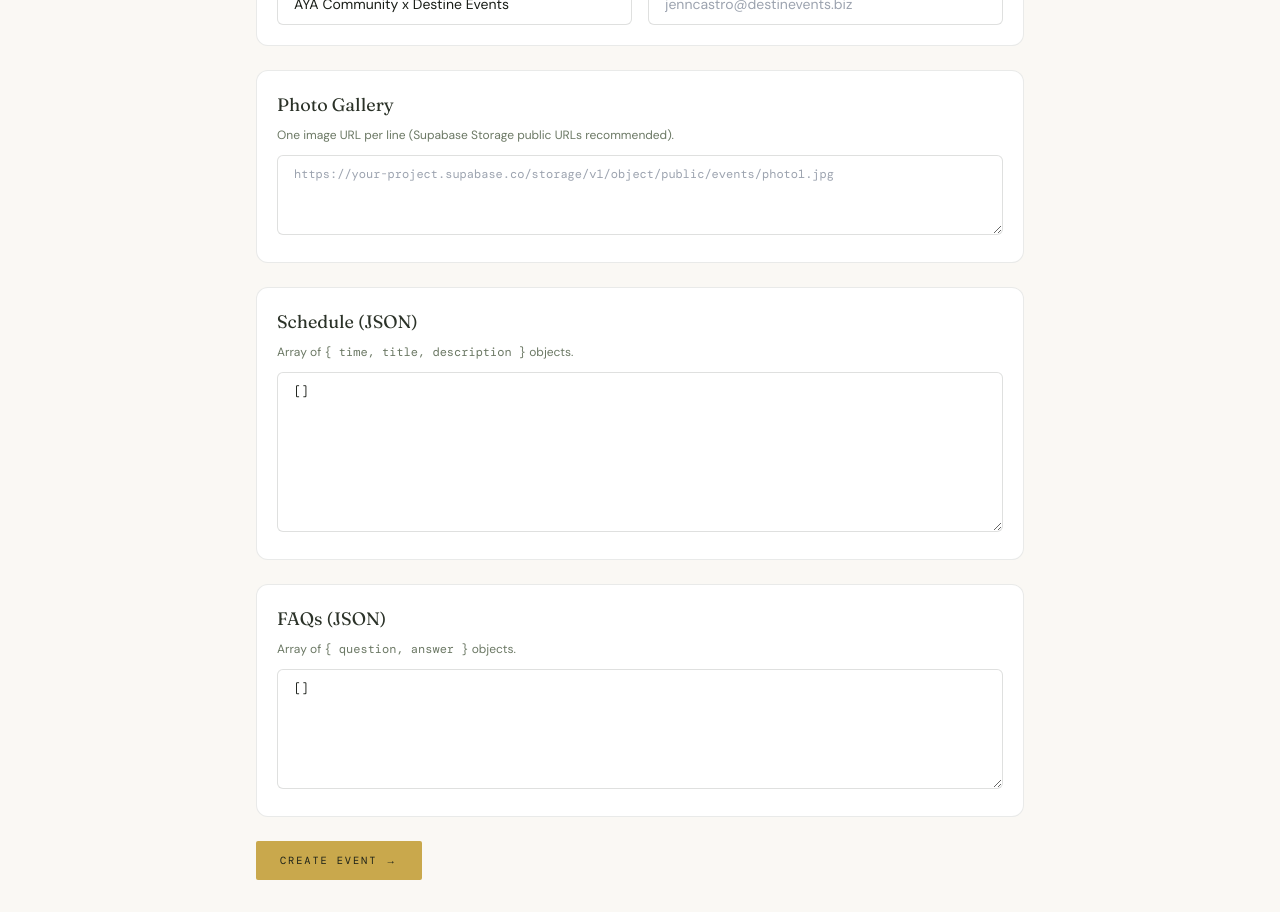
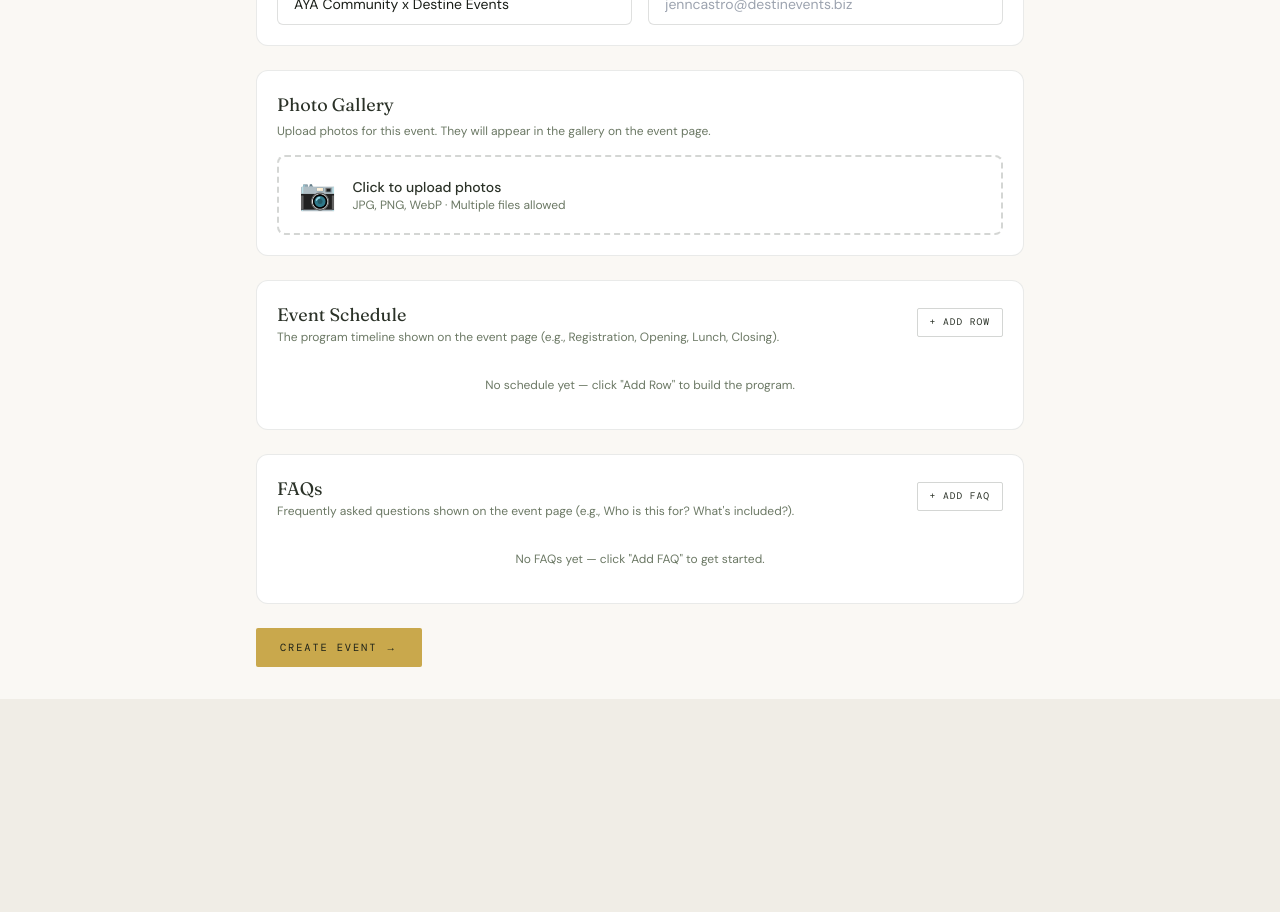
Before and after one commit to destinevents/AYATicketing, a Next.js app: page /admin/events/new in a window 1280 px wide. Shown: the part 1120-2032 px from the top of the page. After the commit the page ends 1819 px from the top, so only its background shows below. Built offline with nearby package versions, Linux system fonts and the light colour scheme; a web font is replaced by a local one.

Commit message:
feat: replace gallery URL textarea with image upload; replace JSON fields with form builders

```diff
--- a/src/app/admin/(authenticated)/events/EventForm.tsx
+++ b/src/app/admin/(authenticated)/events/EventForm.tsx
@@ -11,6 +11,9 @@ interface EventFormProps {
   mode: "create" | "edit";
   initialEvent?: EventRecord;
 }
+
+interface ScheduleItem { time: string; title: string; description: string; }
+interface FaqItem { question: string; answer: string; }
 
 const CATEGORIES = Object.keys(CATEGORY_LABELS) as EventCategory[];
 const STATUSES: EventStatus[] = ["draft", "published", "cancelled", "completed"];
@@ -48,35 +51,89 @@ export function EventForm({ mode, initialEvent }: EventFormProps) {
   );
   const [organizerContact, setOrganizerContact] = useState(initialEvent?.organizer_contact ?? "");
 
-  const [galleryUrls, setGalleryUrls] = useState(
-    (initialEvent?.gallery_image_urls ?? []).join("\n")
+  // Gallery — stored as array of public URLs
+  const [galleryImages, setGalleryImages] = useState<string[]>(
+    initialEvent?.gallery_image_urls ?? []
   );
-  const [scheduleJson, setScheduleJson] = useState(
-    JSON.stringify(initialEvent?.schedule ?? [], null, 2)
+  const [uploading, setUploading] = useState(false);
+  const [uploadError, setUploadError] = useState<string | null>(null);
+
+  // Schedule — structured rows
+  const [schedule, setSchedule] = useState<ScheduleItem[]>(
+    (initialEvent?.schedule as ScheduleItem[] | null) ?? []
   );
-  const [faqsJson, setFaqsJson] = useState(JSON.stringify(initialEvent?.faqs ?? [], null, 2));
+
+  // FAQs — structured rows
+  const [faqs, setFaqs] = useState<FaqItem[]>(
+    (initialEvent?.faqs as FaqItem[] | null) ?? []
+  );
 
   function handleTitleChange(value: string) {
     setTitle(value);
-    if (!slugTouched) {
-      setSlug(slugify(value));
-    }
+    if (!slugTouched) setSlug(slugify(value));
   }
 
+  /* ── Image upload ── */
+  async function handleImageUpload(e: React.ChangeEvent<HTMLInputElement>) {
+    const files = Array.from(e.target.files ?? []);
+    if (!files.length) return;
+    setUploading(true);
+    setUploadError(null);
+
+    const supabase = createClient();
+    const newUrls: string[] = [];
+
+    for (const file of files) {
+      const ext = file.name.split(".").pop() ?? "jpg";
+      const path = `${Date.now()}-${Math.random().toString(36).slice(2)}.${ext}`;
+      const { error: upErr } = await supabase.storage
+        .from("event-images")
+        .upload(path, file, { cacheControl: "3600", upsert: false });
+
+      if (upErr) {
+        setUploadError(`Upload failed: ${upErr.message}. Make sure the "event-images" bucket exists in Supabase Storage with public access.`);
+      } else {
+        const { data } = supabase.storage.from("event-images").getPublicUrl(path);
+        newUrls.push(data.publicUrl);
+      }
+    }
+
+    setGalleryImages((prev) => [...prev, ...newUrls]);
+    setUploading(false);
+    e.target.value = "";
+  }
+
+  function removeImage(url: string) {
+    setGalleryImages((prev) => prev.filter((u) => u !== url));
+  }
+
+  /* ── Schedule helpers ── */
+  function addScheduleRow() {
+    setSchedule((prev) => [...prev, { time: "", title: "", description: "" }]);
+  }
+  function updateScheduleRow(i: number, field: keyof ScheduleItem, value: string) {
+    setSchedule((prev) => prev.map((row, idx) => idx === i ? { ...row, [field]: value } : row));
+  }
+  function removeScheduleRow(i: number) {
+    setSchedule((prev) => prev.filter((_, idx) => idx !== i));
+  }
+
+  /* ── FAQ helpers ── */
+  function addFaqRow() {
+    setFaqs((prev) => [...prev, { question: "", answer: "" }]);
+  }
+  function updateFaqRow(i: number, field: keyof FaqItem, value: string) {
+    setFaqs((prev) => prev.map((row, idx) => idx === i ? { ...row, [field]: value } : row));
+  }
+  function removeFaqRow(i: number) {
+    setFaqs((prev) => prev.filter((_, idx) => idx !== i));
+  }
+
+  /* ── Submit ── */
   async function handleSubmit(e: React.FormEvent) {
     e.preventDefault();
     setSaving(true);
     setError(null);
-
-    let parsedSchedule, parsedFaqs;
-    try {
-      parsedSchedule = scheduleJson.trim() ? JSON.parse(scheduleJson) : [];
-      parsedFaqs = faqsJson.trim() ? JSON.parse(faqsJson) : [];
-    } catch {
-      setError("Schedule or FAQs JSON is invalid — please check the formatting.");
-      setSaving(false);
-      return;
-    }
 
     const payload = {
       title,
@@ -93,12 +150,9 @@ export function EventForm({ mode, initialEvent }: EventFormProps) {
       venue_map_url: venueMapUrl || null,
       organizer_name: organizerName || null,
       organizer_contact: organizerContact || null,
-      gallery_image_urls: galleryUrls
-        .split("\n")
-        .map((s) => s.trim())
-        .filter(Boolean),
-      schedule: parsedSchedule,
-      faqs: parsedFaqs,
+      gallery_image_urls: galleryImages,
+      schedule: schedule.filter((r) => r.time || r.title),
+      faqs: faqs.filter((r) => r.question || r.answer),
     };
 
     const supabase = createClient();
@@ -106,19 +160,13 @@ export function EventForm({ mode, initialEvent }: EventFormProps) {
     if (mode === "create") {
       const { data, error } = await supabase.from("events").insert(payload).select().single();
       setSaving(false);
-      if (error || !data) {
-        setError(error?.message ?? "Could not create event.");
-        return;
-      }
+      if (error || !data) { setError(error?.message ?? "Could not create event."); return; }
       router.push(`/admin/events/${data.id}/edit`);
       router.refresh();
     } else {
       const { error } = await supabase.from("events").update(payload).eq("id", initialEvent!.id);
       setSaving(false);
-      if (error) {
-        setError(error.message);
-        return;
-      }
+      if (error) { setError(error.message); return; }
       router.refresh();
     }
   }
@@ -134,62 +182,29 @@ export function EventForm({ mode, initialEvent }: EventFormProps) {
         <h3 className="mb-4 font-display text-lg text-pine">Basic Information</h3>
         <div className="grid gap-4 sm:grid-cols-2">
           <Field label="Event Title *">
-            <input
-              required
-              value={title}
-              onChange={(e) => handleTitleChange(e.target.value)}
-              className={inputClass}
-              placeholder="RE:BLOOM 2026"
-            />
+            <input required value={title} onChange={(e) => handleTitleChange(e.target.value)} className={inputClass} placeholder="RE:BLOOM 2026" />
           </Field>
           <Field label="Slug *">
-            <input
-              required
-              value={slug}
-              onChange={(e) => {
-                setSlug(slugify(e.target.value));
-                setSlugTouched(true);
-              }}
-              className={`${inputClass} font-mono`}
-              placeholder="rebloom-2026"
-            />
+            <input required value={slug} onChange={(e) => { setSlug(slugify(e.target.value)); setSlugTouched(true); }} className={`${inputClass} font-mono`} placeholder="rebloom-2026" />
           </Field>
           <Field label="Category">
             <select value={category} onChange={(e) => setCategory(e.target.value as EventCategory)} className={inputClass}>
-              {CATEGORIES.map((c) => (
-                <option key={c} value={c}>
-                  {CATEGORY_LABELS[c]}
-                </option>
-              ))}
+              {CATEGORIES.map((c) => <option key={c} value={c}>{CATEGORY_LABELS[c]}</option>)}
             </select>
           </Field>
           <Field label="Status">
             <select value={status} onChange={(e) => setStatus(e.target.value as EventStatus)} className={inputClass}>
-              {STATUSES.map((s) => (
-                <option key={s} value={s} className="capitalize">
-                  {s}
-                </option>
-              ))}
+              {STATUSES.map((s) => <option key={s} value={s} className="capitalize">{s}</option>)}
             </select>
           </Field>
           <Field label="Subtitle" full>
             <input value={subtitle} onChange={(e) => setSubtitle(e.target.value)} className={inputClass} placeholder="Short tagline shown on event cards" />
           </Field>
           <Field label="Description" full>
-            <textarea
-              value={description}
-              onChange={(e) => setDescription(e.target.value)}
-              className={`${inputClass} min-h-[120px] resize-y`}
-              placeholder="Full event description…"
-            />
+            <textarea value={description} onChange={(e) => setDescription(e.target.value)} className={`${inputClass} min-h-[120px] resize-y`} placeholder="Full event description…" />
           </Field>
           <label className="flex items-center gap-2 text-sm text-ink/80">
-            <input
-              type="checkbox"
-              checked={isFeatured}
-              onChange={(e) => setIsFeatured(e.target.checked)}
-              className="h-4 w-4 rounded border-pine/30 accent-pine"
-            />
+            <input type="checkbox" checked={isFeatured} onChange={(e) => setIsFeatured(e.target.checked)} className="h-4 w-4 rounded border-pine/30 accent-pine" />
             Feature this event on the Events Hub banner
           </label>
         </div>
@@ -200,13 +215,7 @@ export function EventForm({ mode, initialEvent }: EventFormProps) {
         <h3 className="mb-4 font-display text-lg text-pine">Date & Venue</h3>
         <div className="grid gap-4 sm:grid-cols-2">
           <Field label="Start Date & Time *">
-            <input
-              required
-              type="datetime-local"
-              value={startDate}
-              onChange={(e) => setStartDate(e.target.value)}
-              className={inputClass}
-            />
+            <input required type="datetime-local" value={startDate} onChange={(e) => setStartDate(e.target.value)} className={inputClass} />
           </Field>
           <Field label="End Date & Time">
             <input type="datetime-local" value={endDate} onChange={(e) => setEndDate(e.target.value)} className={inputClass} />
@@ -236,42 +245,96 @@ export function EventForm({ mode, initialEvent }: EventFormProps) {
         </div>
       </div>
 
-      {/* Gallery */}
+      {/* Photo Gallery */}
       <div className="rounded-xl border border-pine/10 bg-white p-5">
-        <h3 className="mb-2 font-display text-lg text-pine">Photo Gallery</h3>
-        <p className="mb-3 text-xs text-muted">One image URL per line (Supabase Storage public URLs recommended).</p>
-        <textarea
-          value={galleryUrls}
-          onChange={(e) => setGalleryUrls(e.target.value)}
-          className={`${inputClass} min-h-[80px] resize-y font-mono text-xs`}
-          placeholder={"https://your-project.supabase.co/storage/v1/object/public/events/photo1.jpg"}
-        />
+        <h3 className="mb-1 font-display text-lg text-pine">Photo Gallery</h3>
+        <p className="mb-4 text-xs text-muted">Upload photos for this event. They will appear in the gallery on the event page.</p>
+
+        {/* Uploaded previews */}
+        {galleryImages.length > 0 && (
+          <div className="mb-4 grid grid-cols-3 gap-3 sm:grid-cols-4 md:grid-cols-5">
+            {galleryImages.map((url, i) => (
+              <div key={i} className="group relative">
+                {/* eslint-disable-next-line @next/next/no-img-element */}
+                <img src={url} alt="" className="h-24 w-full rounded-lg object-cover" />
+                <button
+                  type="button"
+                  onClick={() => removeImage(url)}
+                  className="absolute right-1 top-1 hidden h-6 w-6 items-center justify-center rounded-full bg-black/60 text-xs text-white group-hover:flex"
+                >
+                  ×
+                </button>
+              </div>
+            ))}
+          </div>
+        )}
+
+        {/* Upload area */}
+        <label className={`flex cursor-pointer items-center gap-4 rounded-lg border-2 border-dashed border-pine/20 p-5 transition-colors hover:border-pine/40 hover:bg-pine/[0.02] ${uploading ? "pointer-events-none opacity-60" : ""}`}>
+          <input type="file" accept="image/*" multiple className="hidden" onChange={handleImageUpload} disabled={uploading} />
+          <span className="text-3xl">📷</span>
+          <div>
+            <div className="text-sm font-medium text-pine">{uploading ? "Uploading…" : "Click to upload photos"}</div>
+            <div className="text-xs text-muted">JPG, PNG, WebP · Multiple files allowed</div>
+          </div>
+        </label>
+
+        {uploadError && (
+          <p className="mt-2 text-xs text-terra">{uploadError}</p>
+        )}
       </div>
 
       {/* Schedule */}
       <div className="rounded-xl border border-pine/10 bg-white p-5">
-        <h3 className="mb-2 font-display text-lg text-pine">Schedule (JSON)</h3>
-        <p className="mb-3 text-xs text-muted">
-          Array of <code className="font-mono">{"{ time, title, description }"}</code> objects.
-        </p>
-        <textarea
-          value={scheduleJson}
-          onChange={(e) => setScheduleJson(e.target.value)}
-          className={`${inputClass} min-h-[160px] resize-y font-mono text-xs`}
-        />
+        <div className="mb-4 flex items-center justify-between">
+          <div>
+            <h3 className="font-display text-lg text-pine">Event Schedule</h3>
+            <p className="text-xs text-muted">The program timeline shown on the event page (e.g., Registration, Opening, Lunch, Closing).</p>
+          </div>
+          <button type="button" onClick={addScheduleRow} className="rounded-sm border border-pine/20 px-3 py-1.5 font-mono text-[0.6rem] uppercase tracking-[0.1em] text-pine transition-colors hover:bg-pine/5">
+            + Add Row
+          </button>
+        </div>
+        {schedule.length === 0 && (
+          <p className="text-center text-xs text-muted py-4">No schedule yet — click "Add Row" to build the program.</p>
+        )}
+        <div className="space-y-3">
+          {schedule.map((row, i) => (
+            <div key={i} className="grid gap-2 rounded-lg border border-pine/8 bg-fog-warm p-3 sm:grid-cols-[100px_1fr_1fr_auto]">
+              <input value={row.time} onChange={(e) => updateScheduleRow(i, "time", e.target.value)} className={inputClass} placeholder="10:00 AM" />
+              <input value={row.title} onChange={(e) => updateScheduleRow(i, "title", e.target.value)} className={inputClass} placeholder="Session title" />
+              <input value={row.description} onChange={(e) => updateScheduleRow(i, "description", e.target.value)} className={inputClass} placeholder="Short description (optional)" />
+              <button type="button" onClick={() => removeScheduleRow(i)} className="flex h-10 w-10 items-center justify-center rounded-md text-muted hover:bg-terra/10 hover:text-terra">×</button>
+            </div>
+          ))}
+        </div>
       </div>
 
       {/* FAQs */}
       <div className="rounded-xl border border-pine/10 bg-white p-5">
-        <h3 className="mb-2 font-display text-lg text-pine">FAQs (JSON)</h3>
-        <p className="mb-3 text-xs text-muted">
-          Array of <code className="font-mono">{"{ question, answer }"}</code> objects.
-        </p>
-        <textarea
-          value={faqsJson}
-          onChange={(e) => setFaqsJson(e.target.value)}
-          className={`${inputClass} min-h-[120px] resize-y font-mono text-xs`}
-        />
+        <div className="mb-4 flex items-center justify-between">
+          <div>
+            <h3 className="font-display text-lg text-pine">FAQs</h3>
+            <p className="text-xs text-muted">Frequently asked questions shown on the event page (e.g., Who is this for? What&apos;s included?).</p>
+          </div>
+          <button type="button" onClick={addFaqRow} className="rounded-sm border border-pine/20 px-3 py-1.5 font-mono text-[0.6rem] uppercase tracking-[0.1em] text-pine transition-colors hover:bg-pine/5">
+            + Add FAQ
+          </button>
+        </div>
+        {faqs.length === 0 && (
+          <p className="text-center text-xs text-muted py-4">No FAQs yet — click "Add FAQ" to get started.</p>
+        )}
+        <div className="space-y-3">
+          {faqs.map((row, i) => (
+            <div key={i} className="rounded-lg border border-pine/8 bg-fog-warm p-3">
+              <div className="mb-2 flex items-start gap-2">
+                <input value={row.question} onChange={(e) => updateFaqRow(i, "question", e.target.value)} className={`${inputClass} flex-1`} placeholder="Question" />
+                <button type="button" onClick={() => removeFaqRow(i)} className="flex h-10 w-10 flex-shrink-0 items-center justify-center rounded-md text-muted hover:bg-terra/10 hover:text-terra">×</button>
+              </div>
+              <textarea value={row.answer} onChange={(e) => updateFaqRow(i, "answer", e.target.value)} className={`${inputClass} min-h-[60px] resize-y`} placeholder="Answer" />
+            </div>
+          ))}
+        </div>
       </div>
 
       <div className="flex gap-3">
```
